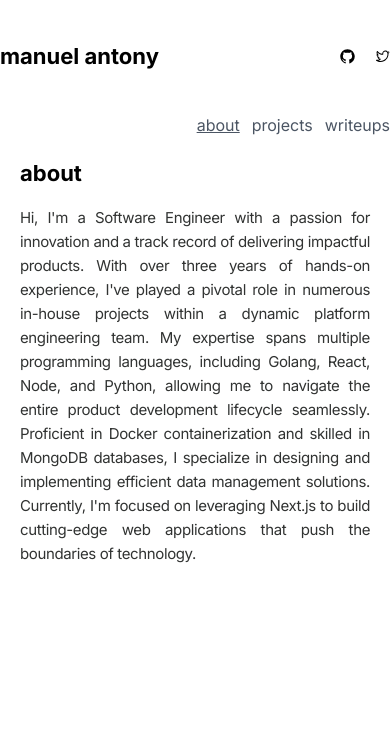
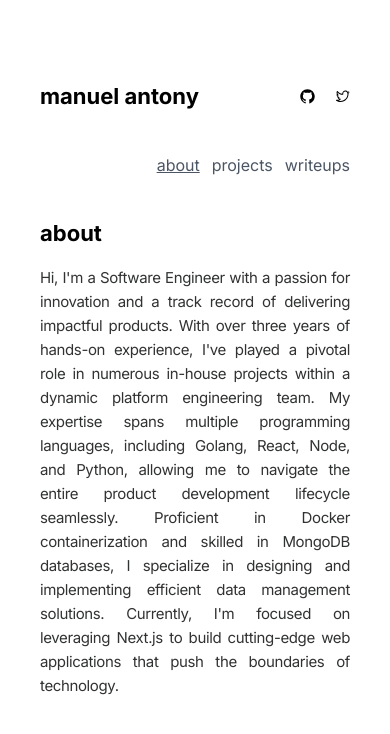
Before and after one commit to manuelxantony/portfolio, a Next.js app: page / in a window 390 px wide. Shown: the top 734 px of the page. Built offline with nearby package versions, Linux system fonts and the light colour scheme.

Commit message:
fixed padding and darkmode issues

```diff
--- a/app/globals.css
+++ b/app/globals.css
@@ -2,7 +2,7 @@
 @tailwind components;
 @tailwind utilities;
 
-:root {
+/* :root {
   --foreground-rgb: 0, 0, 0;
   --background-start-rgb: 214, 219, 220;
   --background-end-rgb: 255, 255, 255;
@@ -14,17 +14,17 @@
     --background-start-rgb: 0, 0, 0;
     --background-end-rgb: 0, 0, 0;
   }
-}
+} */
 
-body {
+/* body {
   color: rgb(var(--foreground-rgb));
-  /* background: linear-gradient(
+  background: linear-gradient(
       to bottom,
       transparent,
       rgb(var(--background-end-rgb))
     )
-    rgb(var(--background-start-rgb)); */
-}
+    rgb(var(--background-start-rgb));
+} */
 
 @layer utilities {
   .text-balance {
--- a/app/layout.tsx
+++ b/app/layout.tsx
@@ -20,7 +20,7 @@ export default function RootLayout({
     <html lang="en">
       <body className={inter.className}>
         <div className="w-full flex justify-center items-center">
-          <div className="w-full md:w-[640px]">
+          <div className="w-full md:w-[640px] p-5">
             <Header />
             {children}
           </div>
--- a/components/header.tsx
+++ b/components/header.tsx
@@ -5,7 +5,7 @@ import Nav from '@/components/nav';
 
 export default function Header() {
   return (
-    <header className="mt-10 md:p-5">
+    <header className="mt-10 p-5">
       <div className="flex justify-between ">
         <h3 className="pr-5 font-bold">manuel antony</h3>
         <Socials />
```
